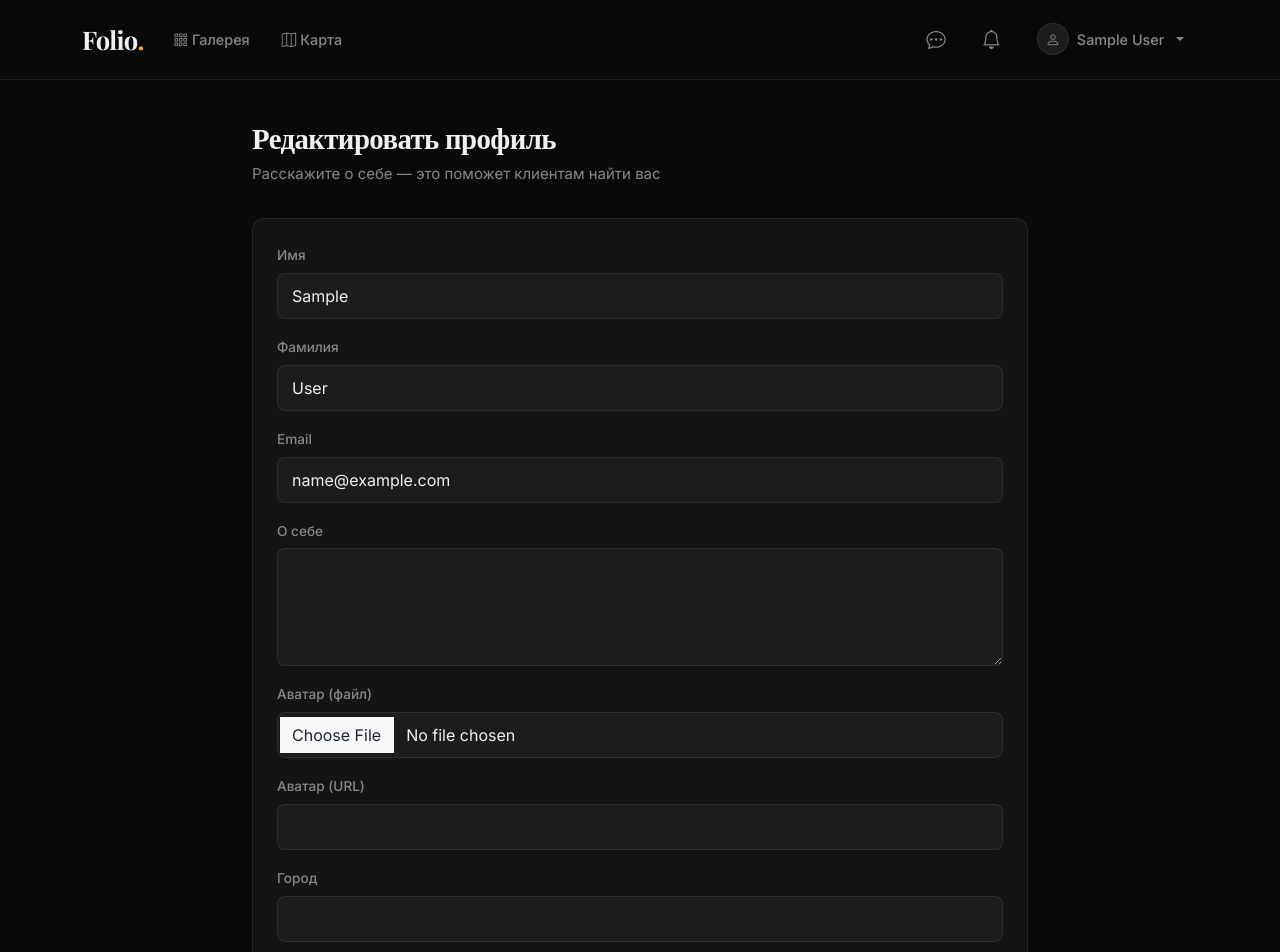
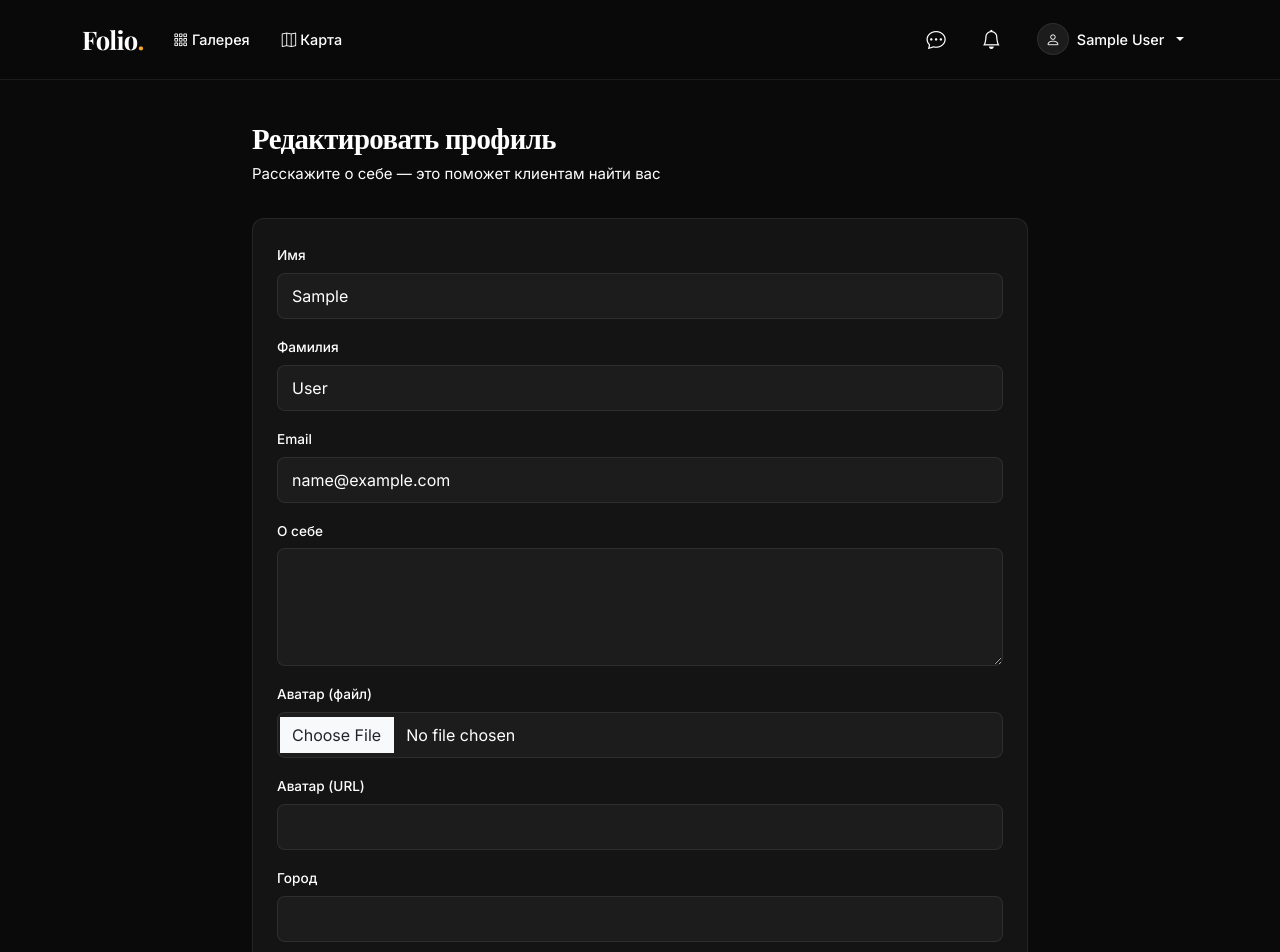
Before and after one commit to ds23432c/Sidelnikov_foto, a Django app: page /accounts/edit/ in a window 1280 px wide. Shown: the top 952 px of the page. Run offline with Django 4.2, Linux system fonts and the light colour scheme; the visitor is signed in with stand-in values (Sample User, id 1); data that the repository does not hold is empty; some libraries are stand-ins or nearby versions.

Commit message:
Make all site text white

```diff
--- a/static/css/main.css
+++ b/static/css/main.css
@@ -7,8 +7,8 @@
   --bg4: #242424;
   --accent: #F5A623;
   --accent-dark: #D4891A;
-  --text: #F0F0F0;
-  --muted: #888888;
+  --text: #FFFFFF;
+  --muted: #FFFFFF;
   --border: rgba(255,255,255,0.08);
   --shadow: 0 4px 24px rgba(0,0,0,0.5);
   --radius: 12px;
```
